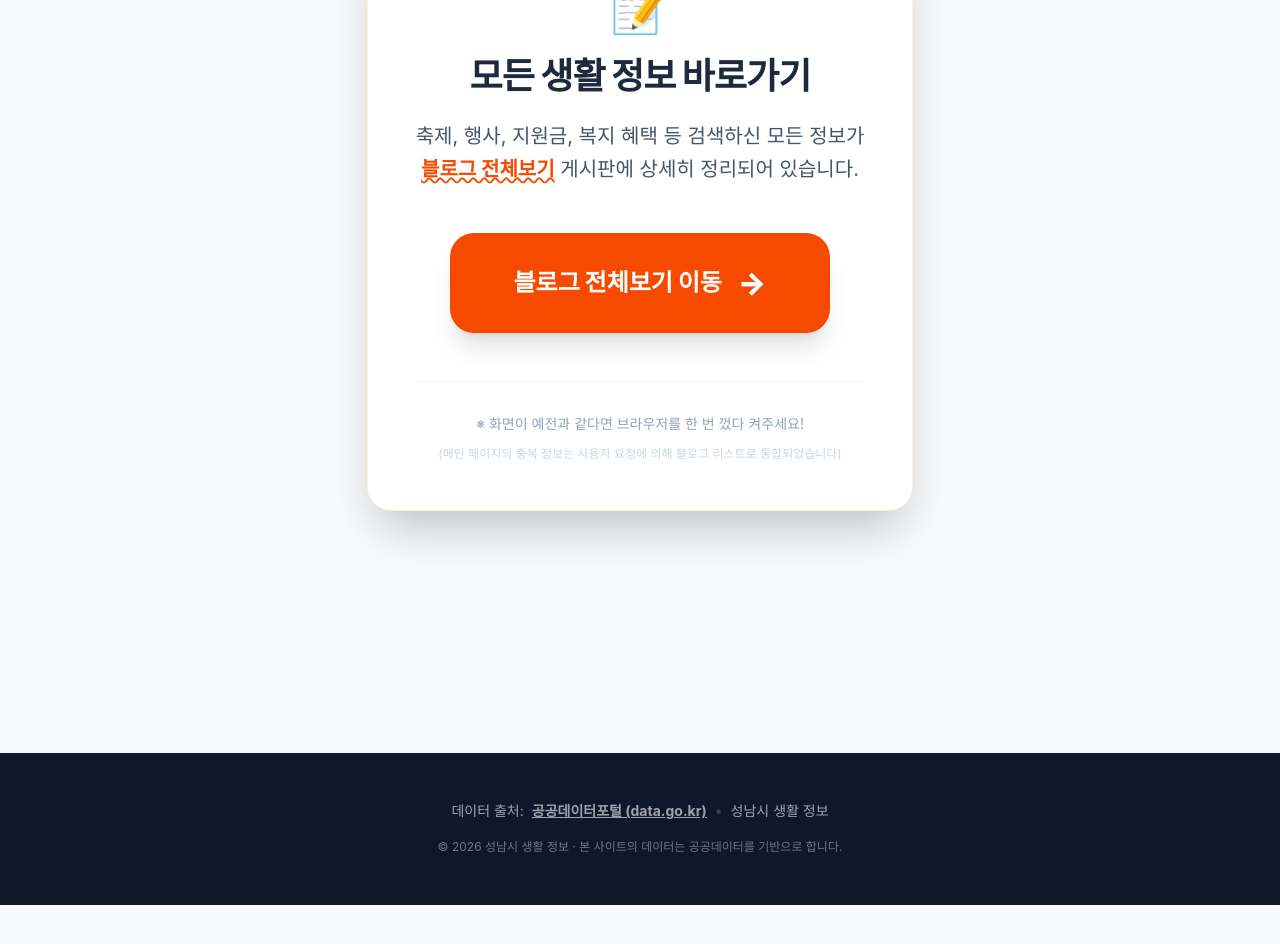
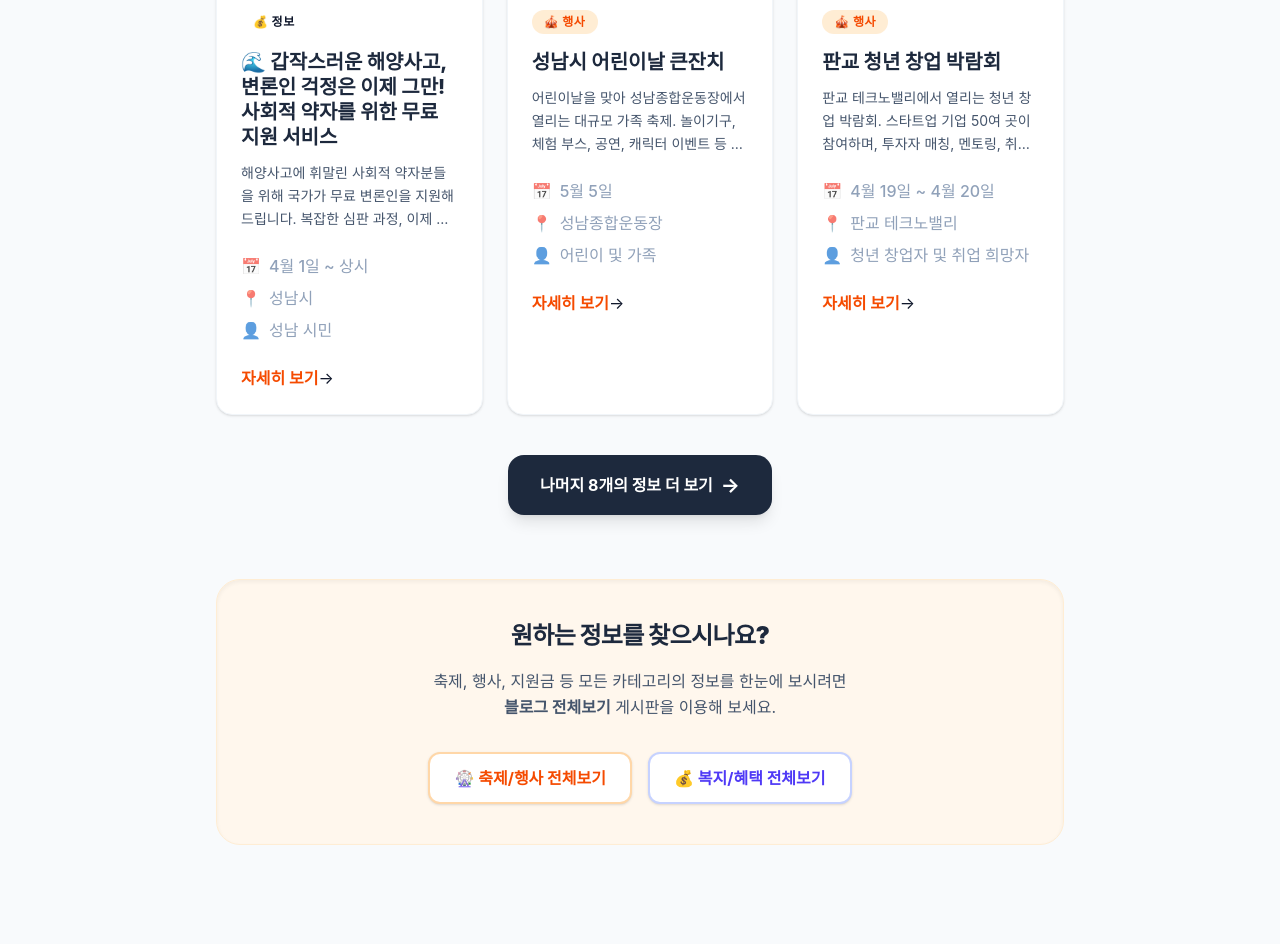
Before and after one commit to ksjung-win/my-local-info, a Next.js app: page / in a window 1280 px wide. Shown: the part 1040-1984 px from the top of the page. Before the commit the page ends 1945 px from the top, so only its background shows below. Built offline with nearby package versions, Linux system fonts and the light colour scheme; no server answers.

Commit message:
홈페이지 가독성 개선: 최신 포스트 미리보기 복원

```diff
--- a/src/app/page.tsx
+++ b/src/app/page.tsx
@@ -158,33 +158,58 @@ export default function Home() {
 
       <AdBanner />
 
-      {/* ── 메인 포털 섹션 (사용자 요청: 중복 제거 및 블로그 집중) ── */}
-      <section className="bg-white rounded-3xl p-12 shadow-2xl border border-orange-100 text-center my-16 max-w-3xl mx-auto">
-        <div className="text-5xl mb-6">📝</div>
-        <h2 className="text-4xl font-black text-slate-800 mb-6 tracking-tight">모든 생활 정보 바로가기</h2>
-        <p className="text-xl text-slate-600 leading-relaxed mb-12">
-          축제, 행사, 지원금, 복지 혜택 등 검색하신 모든 정보가<br/>
-          <span className="text-orange-600 font-bold underline decoration-wavy">블로그 전체보기</span> 게시판에 상세히 정리되어 있습니다.
+      {/* ── 최신 생활 정보 프리뷰 섹션 ── */}
+      <section className="mt-12 mb-16">
+        <div className="section-header">
+          <span className="section-icon">🆕</span>
+          <h2 className="section-title">최신 업데이트 정보</h2>
+          <span className="section-count">성남시 최신 소식 {recentPosts.length}건</span>
+        </div>
+
+        <div className="card-grid">
+          {recentPosts.map((post) => {
+            // 해당 포스트에 맞는 데이터 매칭 시도
+            const matchedItem = data.items.find(item => post.title.includes(item.name)) || {
+              category: post.category || "정보",
+              summary: post.summary,
+              startDate: "2026-04-01",
+              endDate: "상시",
+              location: "성남시",
+              target: "성남 시민",
+              name: post.title
+            };
+            return <InfoCard key={post.slug} item={matchedItem as any} slug={post.slug} />;
+          })}
+        </div>
+
+        <div className="mt-10 text-center">
+          <Link href="/blog" className="inline-flex items-center gap-2 bg-slate-800 text-white px-8 py-4 rounded-2xl font-bold hover:bg-slate-700 transition-all shadow-lg hover:-translate-y-1">
+            <span>나머지 {allPosts.length - recentPosts.length}개의 정보 더 보기</span>
+            <span className="text-xl">→</span>
+          </Link>
+        </div>
+      </section>
+
+      {/* ── 주요 서비스 포털 안내 ── */}
+      <section className="bg-orange-50 rounded-3xl p-10 border border-orange-100 text-center mb-16 shadow-inner">
+        <h3 className="text-2xl font-black text-slate-800 mb-4 tracking-tight">원하는 정보를 찾으시나요?</h3>
+        <p className="text-slate-600 mb-8 max-w-2xl mx-auto leading-relaxed">
+          축제, 행사, 지원금 등 모든 카테고리의 정보를 한눈에 보시려면 <br/>
+          <strong>블로그 전체보기</strong> 게시판을 이용해 보세요.
         </p>
 
-        <Link href="/blog" className="inline-flex items-center justify-center bg-orange-600 hover:bg-orange-700 text-white text-2xl font-black px-16 py-8 rounded-3xl shadow-xl transition-all hover:scale-105 hover:shadow-orange-200 gap-4 group">
-          <span>블로그 전체보기 이동</span>
-          <span className="text-3xl group-hover:translate-x-3 transition-transform">→</span>
-        </Link>
-
-        <div className="mt-12 pt-8 border-t border-slate-100 flex flex-col gap-3">
-          <p className="text-slate-400 text-sm">
-            ※ 화면이 예전과 같다면 브라우저를 한 번 껐다 켜주세요!
-          </p>
-          <p className="text-slate-300 text-xs">
-            (메인 페이지의 중복 정보는 사용자 요청에 의해 블로그 리스트로 통합되었습니다)
-          </p>
+        <div className="flex flex-wrap justify-center gap-4">
+          <Link href="/blog" className="bg-white text-orange-600 border-2 border-orange-200 px-6 py-3 rounded-xl font-bold hover:bg-orange-600 hover:text-white transition-all shadow-sm">
+            🎡 축제/행사 전체보기
+          </Link>
+          <Link href="/blog" className="bg-white text-indigo-600 border-2 border-indigo-200 px-6 py-3 rounded-xl font-bold hover:bg-indigo-600 hover:text-white transition-all shadow-sm">
+            💰 복지/혜택 전체보기
+          </Link>
         </div>
       </section>
 
       <div className="divider opacity-20" />
       <AdBanner />
-      <div className="divider opacity-20" />
     </main>
   );
 }
```
